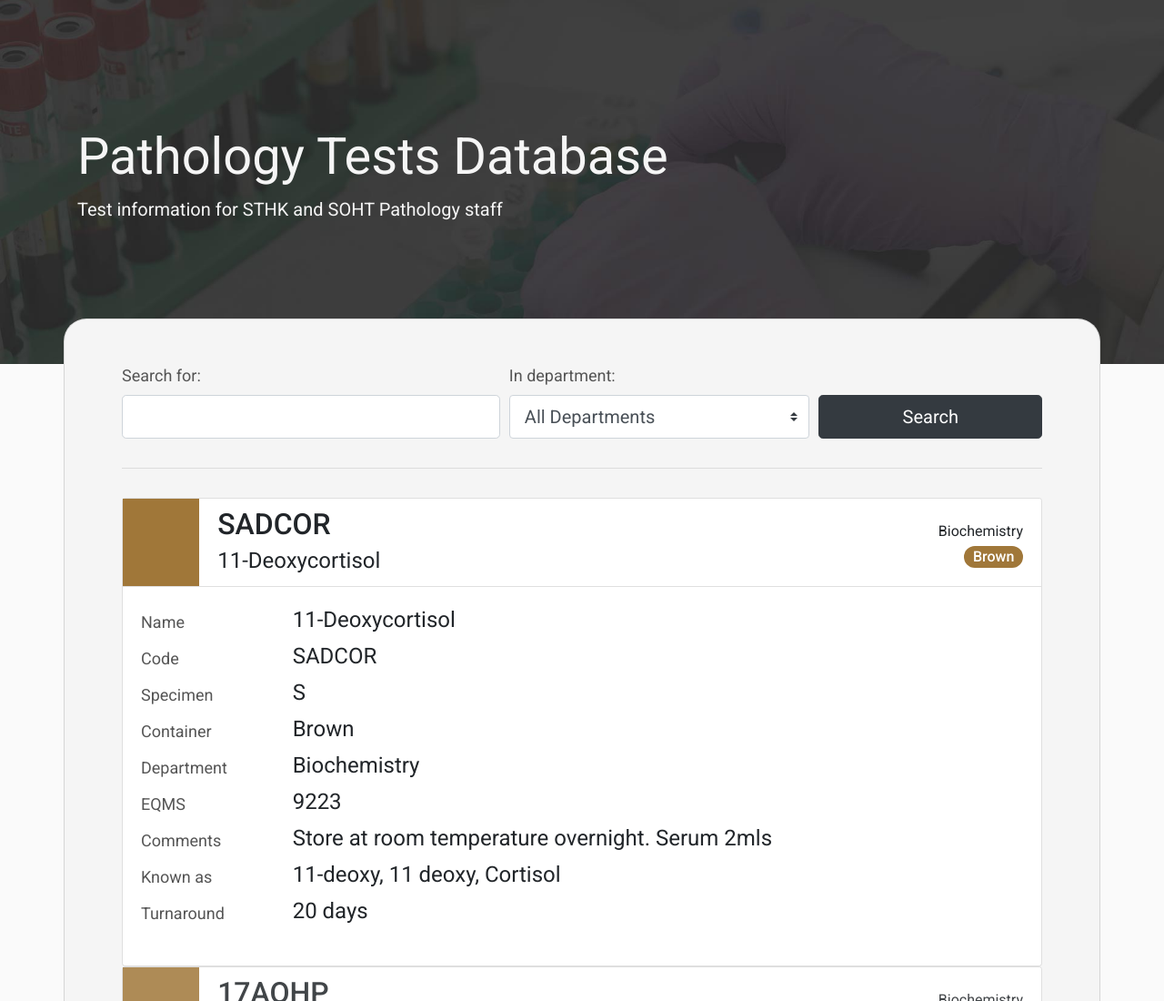
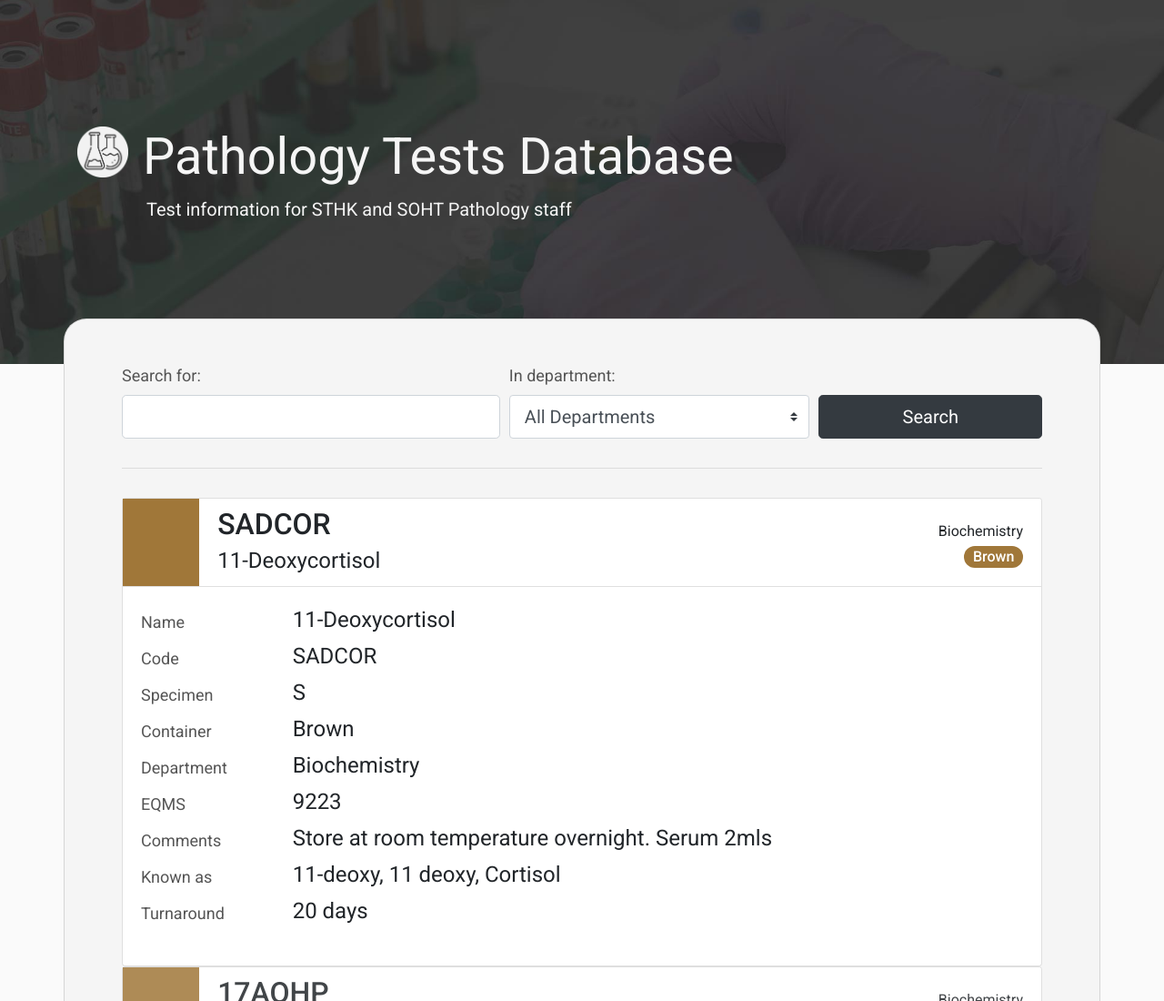
Before and after one commit to janwyl1/pathtestdb, a website: page index.html in a window 1280 px wide. Shown: the top 1100 px of the page at 91% size. Drawn offline with nearby package versions, Linux system fonts and the light colour scheme.

Commit message:
added logo, style changes, changing accordion col-1 to a border instead

```diff
--- a/index.html
+++ b/index.html
@@ -20,7 +20,7 @@
     <header class="header">
         <div class="jumbotron jumbotron-fluid bg-img d-flex align-items-center mb-0">
             <div class="container text-left">
-                <h1 class="display-4">Pathology Tests Database</h1>
+                <h1 class="display-4"><img src="./flasks_circle.png" alt="Pathology flasks in a circle" class="title-img"/>Pathology Tests Database</h1>
                 <p class="lead">Test information for STHK and SOHT Pathology staff</p>
             </div>
         </div>
--- a/style.scss
+++ b/style.scss
@@ -176,7 +176,11 @@ dd {
 .tests {
   margin-bottom: 24px;
 }
-
+.title-img {
+  width: 56px;
+  margin-right: 16px;
+  float: left;
+}
 .search label {
   font-size: 1.125rem;
   color: $mid-grey;
@@ -184,7 +188,11 @@ dd {
 @media (min-width: 768px) {
   .card-header-right { text-align: right; }
 }
-
+@media (min-width: 974px) {
+  header .lead {
+    padding-left: 76px;
+  }
+}
 /* Colors */
 // .card-header, .card {
 //   border: 1px solid rgba(0,0,0,0.05)
```
Also changed, not shown: flasks_circle.png (added), style.css, 1 other file.
